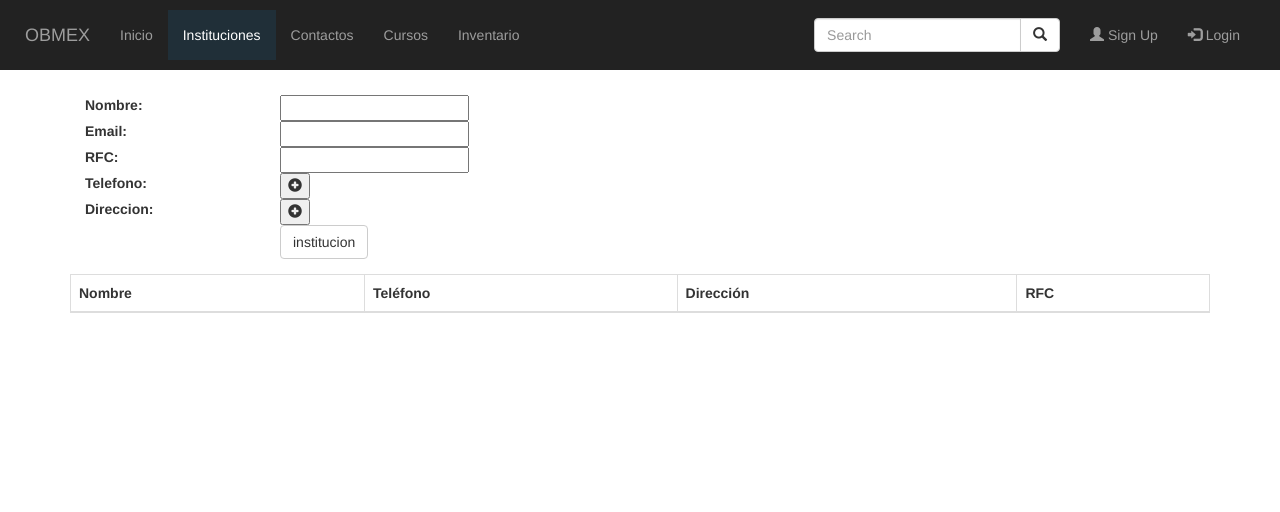
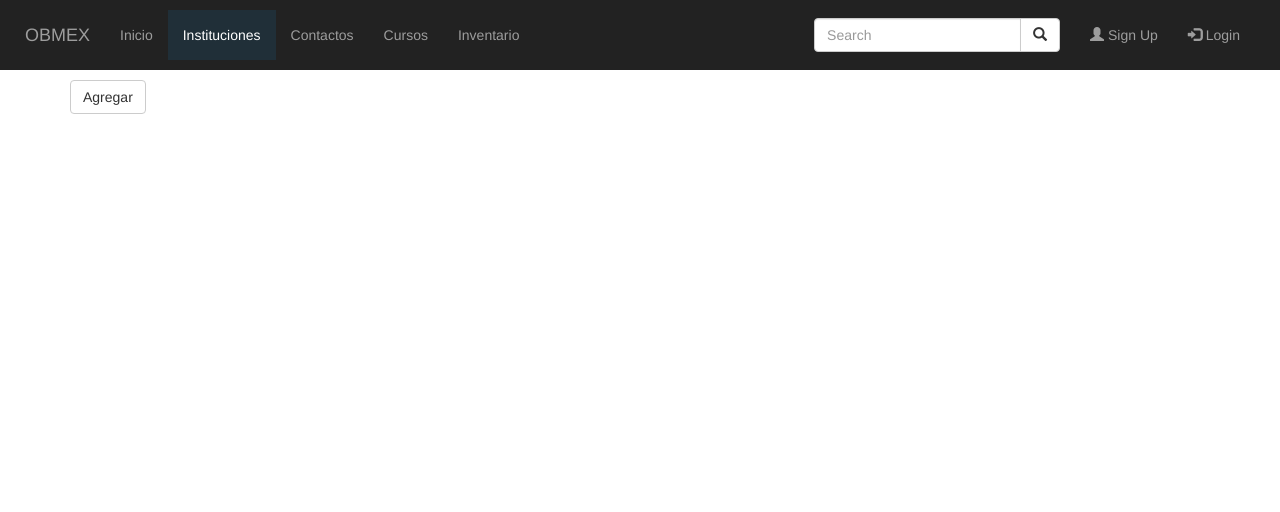
Before and after one commit to lemontiel/DjangoOBMEX, a Django app: page /institucionform/ in a window 1280 px wide. Shown: the top 512 px of the page. Run offline with Django 3.2, Linux system fonts and the light colour scheme; data that the repository does not hold is empty; some libraries are stand-ins or nearby versions.

Commit message:
Esconder formularios

```diff
--- a/aplicacionobmex/templates/courseform.html
+++ b/aplicacionobmex/templates/courseform.html
@@ -1,7 +1,10 @@
 {%extends 'base.html'%}
 {%block title%}Agrega un Curso{%endblock%}
 {%block content%}
-
+<button href="#form" class="btn btn-default" data-toggle="collapse">
+    Agregar
+</button>
+<div id="form" class="collapse">
   <form action="#" method="post">
     <table class="table">
     {{formcourse.as_table}}
@@ -9,6 +12,7 @@
     <input type="submit" value="Curso">
     {% csrf_token %}
   </form>
+</div>
 
     <table class="table table-bordered">
     <thead>
--- a/aplicacionobmex/templates/institucionform.html
+++ b/aplicacionobmex/templates/institucionform.html
@@ -2,6 +2,10 @@
 {%block title%}Agrega una Institucion{%endblock%}
 {%block content%}
 
+<button href="#form" class="btn btn-default" data-toggle="collapse">
+    Agregar
+</button>
+<div id="form" class="collapse">
 <div class="container">
   <div class="row">
     <form class="form"action="#" method="post">
@@ -52,29 +56,9 @@
       <label for="{{forminst.direccion.id_for_label}}">Direccion:</label>
     </div>
     <div class="col-xs-2">
-          <button type="button" name="boton direccion" data-toggle="modal" data-target="#myModal"><span class="glyphicon glyphicon-plus-sign"></span></button>
-
-          <!-- Modal -->
-          <div id="myModal" class="modal fade" role="dialog">
-            <div class="modal-dialog">
-
-              <!-- Modal content-->
-              <div class="modal-content">
-                <div class="modal-header">
-                  <button type="button" class="close" data-dismiss="modal">&times;</button>
-                  <h4 class="modal-title">Modal Header</h4>
-                </div>
-                <div class="modal-body">
-                  <p>Some text in the modal.</p>
-                </div>
-                <div class="modal-footer">
-                  <button type="button" class="btn btn-default" data-dismiss="modal">Close</button>
-                </div>
-              </div>
+      <button type="button" name="boton direccion" data-toggle="modal" data-target=".bd-example-modal-sm"><span class="glyphicon glyphicon-plus-sign"></span></button>
 
     </div>
-          </div>
-
   </div>
 </div>
 </div>
@@ -88,22 +72,4 @@
 {% csrf_token %}
 </form>
 </div>
-
-<table class="table table-bordered">
-  <thead>
-  <th>Nombre</th>
-    <th>Tel&eacute;fono</th>
-    <th>Direcci&oacute;n</th>
-    <th>RFC</th>
-  </thead>
-  <tbody>
-    {% for inst in institution %}
-    <tr>
-      <td>{{ inst.nombre }}</td>
-      <td>{{ inst.telefono }}</td>
-      <td>{{ inst.rfc }}</td>
-    </tr>
-    {% endfor %}
-  </tbody>
-
 {%endblock%}
--- a/aplicacionobmex/templates/orderform.html
+++ b/aplicacionobmex/templates/orderform.html
@@ -2,6 +2,10 @@
 {%block title%}Registra un Pedido{%endblock%}
 {%block content%}
 
+<button href="#form" class="btn btn-default" data-toggle="collapse">
+    Agregar
+</button>
+<div id="form" class="collapse">
   <form action="#" method="post">
     <table class="table">
     {{formorder.as_table}}
@@ -9,5 +13,6 @@
     <input type="submit" value="Pedido">
     {% csrf_token %}
   </form>
+</div>
 
 {%endblock%}
```
Also changed, not shown: aplicacionobmex/templates/contactform.html (+5 -21 lines), aplicacionobmex/templates/inventoryform.html (+7 -2 lines). Lines whose indentation alone changed are shown as unchanged.
